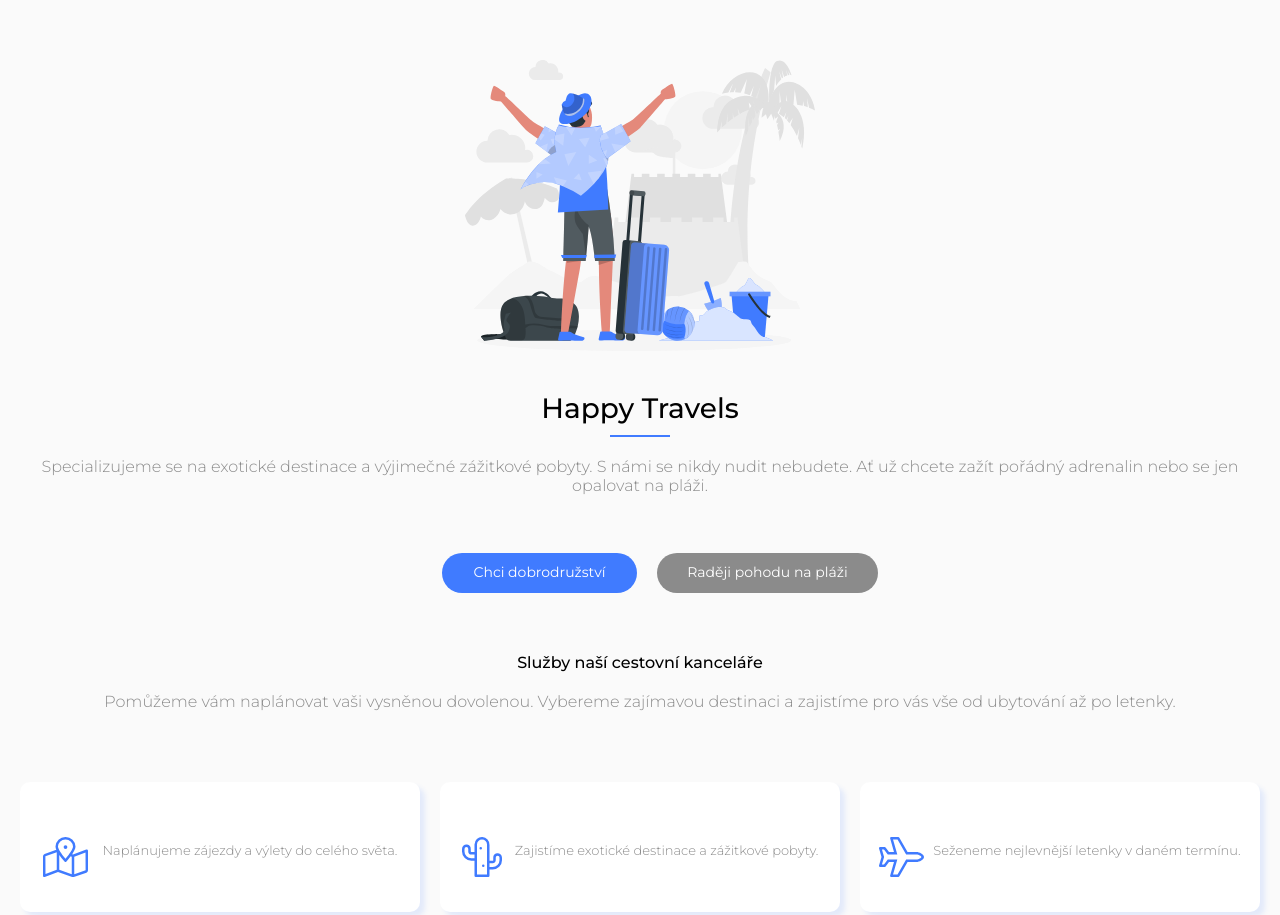
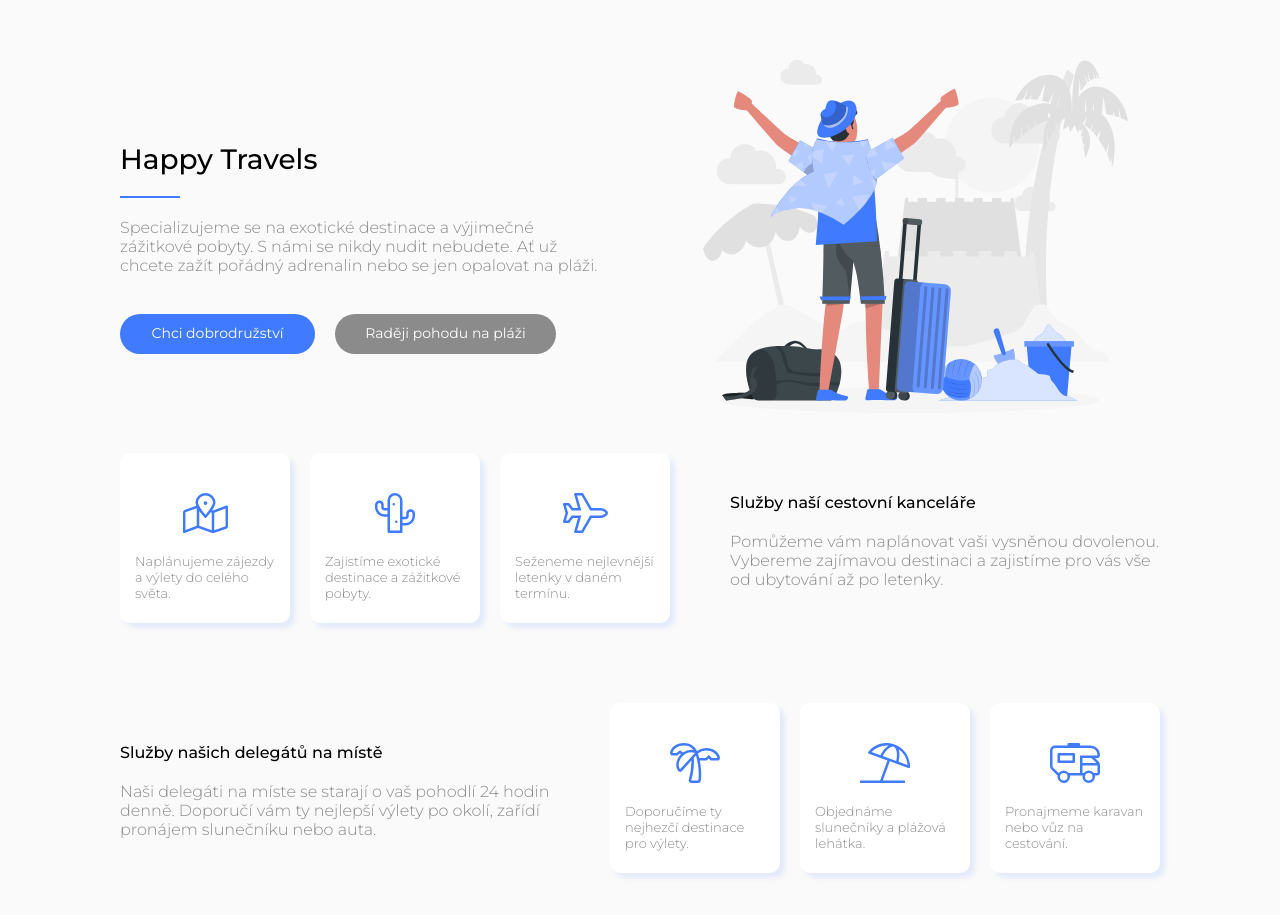
Before and after one commit to kamivan/Sluzby, a plain HTML site: page index.html in a window 1280 px wide. Shown: the top 915 px of the page. Drawn offline with Linux system fonts and the light colour scheme.

Commit message:
Finished

```diff
--- a/index.html
+++ b/index.html
@@ -1,24 +1,20 @@
 <!DOCTYPE html>
 <html lang="en">
+
 <head>
   <meta charset="UTF-8" />
   <meta http-equiv="X-UA-Compatible" content="IE=edge" />
   <meta name="viewport" content="width=device-width, initial-scale=1.0" />
   <title>Služby cestovní kanceláře</title>
   <link rel="stylesheet" type="text/css" href="style.css" />
-    <link
-      href="https://fonts.googleapis.com/css2?family=Montserrat:wght@300;400;500&display=swap"
-      rel="stylesheet"
-    />
+  <link href="https://fonts.googleapis.com/css2?family=Montserrat:wght@300;400;500&display=swap" rel="stylesheet" />
 </head>
 
 <body>
-    <div>
-      <img
-        class="Cestovatel"
-        src="images/happy-traveler.svg"
-        alt="Veselý cestovatel"
-      />
+  <div class="Nahore">
+    <div class="CestovatelObr">
+      <img class="Cestovatel" src="images/happy-traveler.svg" alt="Veselý cestovatel" />
+    </div>
 
     <div class="Uvod">
       <h1>Happy Travels</h1>
@@ -38,13 +34,14 @@
     </div>
   </div>
 
-    <div>
+  <div class="StredniCast">
+    <div class="PopisVpravo">
       <h2>Služby naší cestovní kanceláře</h2>
       <p>
         Pomůžeme vám naplánovat vaši vysněnou dovolenou. Vybereme zajímavou
         destinaci a zajistíme pro vás vše od ubytování až po letenky.
       </p>
-
+    </div>
     <div class="Sluzby">
       <div class="Karticka Mapa">
         <img class="ObrazkyKarticek" src="images/map-icon.svg" alt="Mapa" />
@@ -52,32 +49,25 @@
       </div>
 
       <div class="Karticka Kaktus">
-          <img
-            class="ObrazkyKarticek"
-            src="images/cactus-icon.svg"
-            alt="Kaktus"
-          />
+        <img class="ObrazkyKarticek" src="images/cactus-icon.svg" alt="Kaktus" />
         <p>Zajistíme exotické destinace a zážitkové pobyty.</p>
       </div>
 
       <div class="Karticka Letadlo">
-          <img
-            class="ObrazkyKarticek"
-            src="images/plane-icon.svg"
-            alt="Letadlo"
-          />
+        <img class="ObrazkyKarticek" src="images/plane-icon.svg" alt="Letadlo" />
         <p>Seženeme nejlevnější letenky v daném termínu.</p>
       </div>
     </div>
   </div>
 
-    <div>
-      <h2>Služby našich delegátů na místě</h2>
+  <div class="DolniCast">
+    <div class="PopisVlevo">
+      <h2 class="NadpisVlevo">Služby našich delegátů na místě</h2>
       <p>
         Naši delegáti na míste se starají o vaš pohodlí 24 hodin denně. Doporučí
         vám ty nejlepší výlety po okolí, zařídí pronájem slunečníku nebo auta.
       </p>
-
+    </div>
     <div class="Delegati">
       <div class="Karticka Palma">
         <img class="ObrazkyKarticek" src="images/palm-icon.svg" alt="Palma" />
@@ -85,11 +75,7 @@
       </div>
 
       <div class="Karticka Slunečník">
-          <img
-            class="ObrazkyKarticek"
-            src="images/umbrella-icon.svg"
-            alt="Slunečník"
-          />
+        <img class="ObrazkyKarticek" src="images/umbrella-icon.svg" alt="Slunečník" />
         <p>Objednáme slunečníky a plážová lehátka.</p>
       </div>
 
@@ -100,4 +86,5 @@
     </div>
   </div>
 </body>
+
 </html>
--- a/style.css
+++ b/style.css
@@ -6,7 +6,6 @@ html {
 :before {
   box-sizing: inherit;
 }
-
 body {
   font-family: "Montserrat", sans-serif;
   font-size: 16px;
@@ -16,7 +15,6 @@ body {
   text-align: center;
   margin: 60px 20px 60px 20px;
 }
-
 h1 {
   font-size: 28px;
   color: #000000;
@@ -24,7 +22,6 @@ h1 {
   margin: 40px 0 10px 0;
   font-weight: 500;
 }
-
 h2 {
   font-size: 16px;
   color: #000000;
@@ -48,7 +45,6 @@ h2 {
   box-shadow: 5px 5px 5px #407bff1f;
   display: flex;
 }
-
 .ObrazkyKarticek {
   margin-right: 20px;
 }
@@ -60,7 +56,6 @@ hr {
 p {
   margin: 30px 0 0 0;
 }
-
 .Button {
   border-radius: 30px;
   color: white;
@@ -74,18 +69,15 @@ p {
   margin-right: auto;
   list-style: none;
 }
-
 .tlacitka {
   list-style: none;
 }
-
 .Dobrodruzstvi {
   background-color: #407bff;
   margin-top: 30px;
   width: 195px;
   height: 40px;
 }
-
 .Pohoda {
   background-color: #8b8b8b;
   margin-top: 10px;
@@ -106,17 +98,14 @@ p {
   .Dobrodruzstvi {
     margin-right: 20px;
   }
-
   .Pohoda {
     margin-top: 30px;
   }
-
   .Sluzby,
   .Delegati {
     display: flex;
     margin-top: 40px;
   }
-
   .Mapa,
   .Palma,
   .Slunečník,
@@ -125,14 +114,12 @@ p {
   .Kaktus {
     margin-top: 0;
   }
-
   .Mapa,
   .Palma,
   .Slunečník,
   .Kaktus {
     margin-right: 20px;
   }
-
   .Karticka {
     flex-basis: 33.33333333%;
     display: flex;
@@ -140,13 +127,77 @@ p {
     justify-content: space-around;
     padding: 40px 15px 20px 15px;
   }
-
   .ObrazkyKarticek {
     margin-right: 0;
   }
-
   p {
     margin-top: 20px;
     height: 50px;
   }
 }
+
+@media screen and (min-width: 1100px) {
+  body {
+    width: 1040px;
+    margin: 60px auto;
+  }
+  .Nahore {
+    display: flex;
+  }
+  .CestovatelObr {
+    order: 2;
+    width: 490px;
+    margin-left: 60px;
+  }
+  .Cestovatel {
+    width: 425px;
+  }
+  .Uvod {
+    width: 490px;
+    display: flex;
+    flex-direction: column;
+    align-items: flex-start;
+    justify-content: center;
+  }
+  .hr {
+    margin-left: 0;
+    margin-right: 0;
+  }
+  p {
+    text-align: left;
+  }
+  ul {
+    padding: 0;
+  }
+  hr {
+    margin: 10px 0 0 0;
+  }
+  h2 {
+    margin-top: 80px;
+    text-align: left;
+  }
+  .StredniCast,
+  .DolniCast {
+    display: flex;
+  }
+  .Sluzby {
+    order: -1;
+    width: 550px;
+  }
+  .PopisVpravo {
+    margin-left: 60px;
+    width: 430px;
+  }
+  .PopisVlevo {
+    margin-right: 60px;
+    width: 430px;
+    padding: 120px 0 0 0;
+  }
+  .Delegati {
+    width: 550px;
+    margin-top: 80px;
+  }
+  .NadpisVlevo {
+    margin: 0;
+  }
+}
```
Lines whose indentation alone changed are shown as unchanged.
